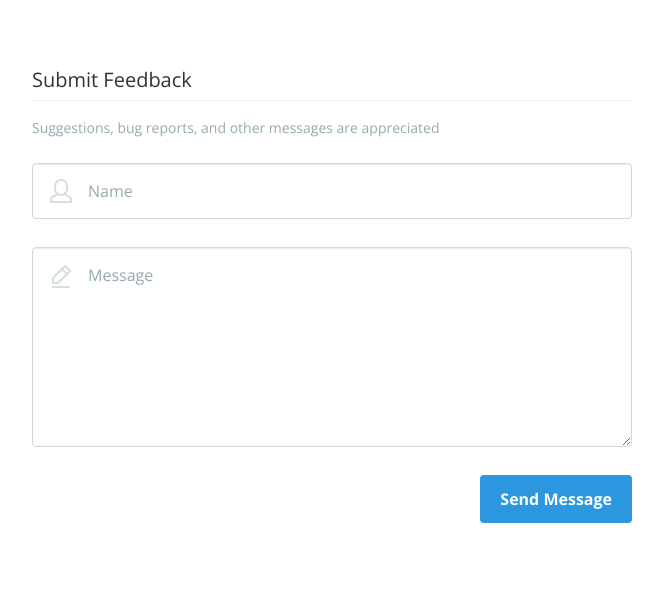
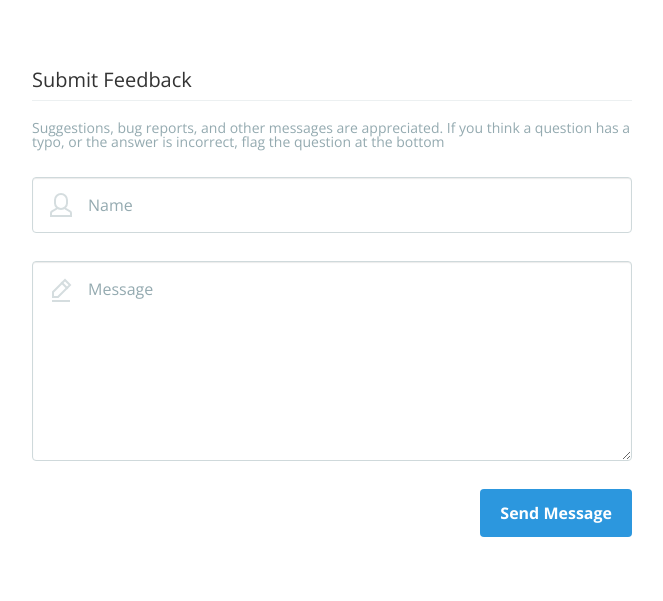
Before and after one commit to rawells14/UILPractice, a Flask app: page /feedback in a window 1280 px wide. Shown: the part 51-652 px from the top of the page, without its empty margins (308-971 px from the left). Run offline with Flask 2, Linux system fonts and the light colour scheme; some libraries are stand-ins or nearby versions.

Commit message:
Small bug fixes

```diff
--- a/static/analytics.js
+++ b/static/analytics.js
@@ -1,6 +1,6 @@
 $(document).ready(function() {
     $(function () {
-      $('[data-toggle="score-tooltip"]').tooltip()
+      $('[data-toggle="score-tooltip"]').tooltip();
     });
 
 });
--- a/templates/feedback.html
+++ b/templates/feedback.html
@@ -18,7 +18,8 @@
 <form method="post" action="{{ url_for('feedback') }}" class="cd-form floating-labels">
     <fieldset>
         <legend>Submit Feedback</legend>
-        <h4>Suggestions, bug reports, and other messages are appreciated</h4>
+        <h4><i>Suggestions, bug reports, and other messages are appreciated. If you think a question has a typo, or the
+            answer is incorrect, flag the question at the bottom</i></h4>
 
         <div class="icon">
             <label class="cd-label" for="name">Name</label>
--- a/templates/layout.html
+++ b/templates/layout.html
@@ -18,6 +18,7 @@
   })(window,document,'script','//www.google-analytics.com/analytics.js','ga');
   ga('create', 'UA-70751894-1', 'auto');
   ga('send', 'pageview')
+
 
 
 
```
Lines whose indentation alone changed are shown as unchanged.
